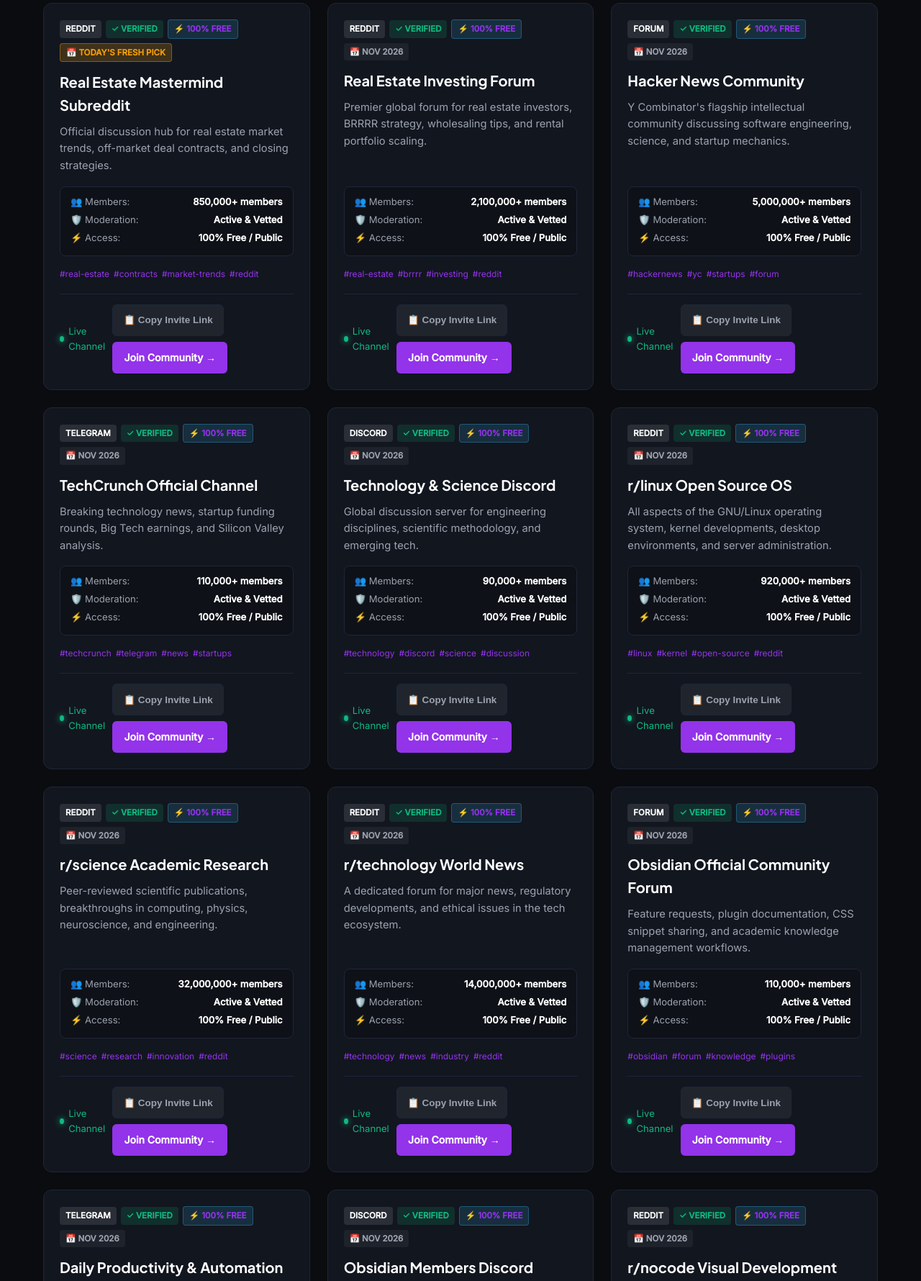
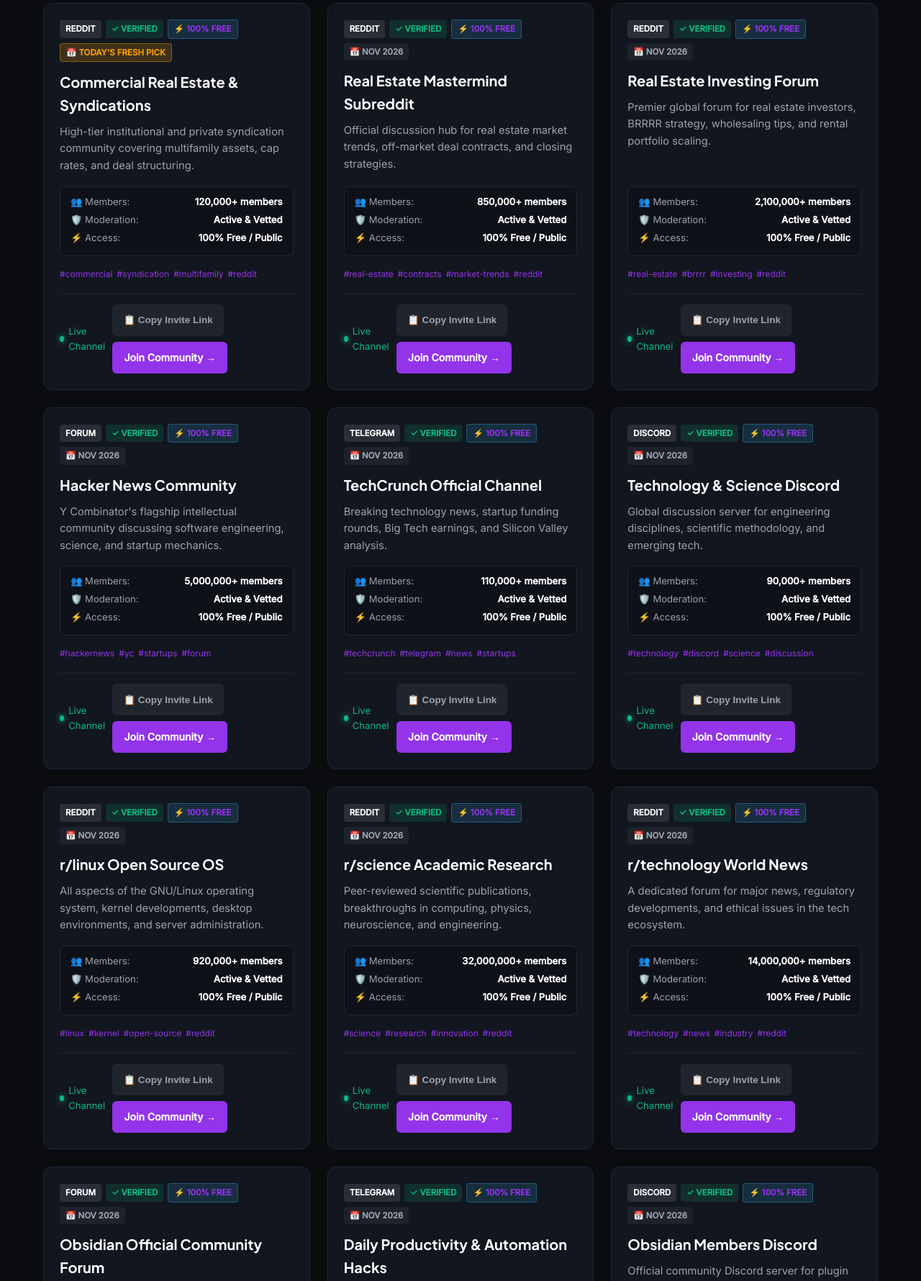
Before and after one commit to jibranpcccc/real-estate-notes-tax-lien-investing-hub, a plain HTML site: page index.html in a window 1280 px wide. Shown: the part 1231-3011 px from the top of the page at 72% size. Drawn offline with Linux system fonts and the light colour scheme.

Commit message:
feat(replenishment): fresh community links added - 2026-11-20 [skip ci]

```diff
--- a/index.html
+++ b/index.html
@@ -148,163 +148,163 @@
           {
             "@type": "ListItem",
             "position": 1,
+            "name": "Commercial Real Estate & Syndications",
+            "description": "High-tier institutional and private syndication community covering multifamily assets, cap rates, and deal structuring.",
+            "url": "https://www.reddit.com/r/CommercialRealEstate/"
+          },
+          {
+            "@type": "ListItem",
+            "position": 2,
             "name": "Real Estate Mastermind Subreddit",
             "description": "Official discussion hub for real estate market trends, off-market deal contracts, and closing strategies.",
             "url": "https://www.reddit.com/r/RealEstate/"
           },
           {
             "@type": "ListItem",
-            "position": 2,
+            "position": 3,
             "name": "Real Estate Investing Forum",
             "description": "Premier global forum for real estate investors, BRRRR strategy, wholesaling tips, and rental portfolio scaling.",
             "url": "https://www.reddit.com/r/realestateinvesting/"
           },
           {
             "@type": "ListItem",
-            "position": 3,
+            "position": 4,
             "name": "Hacker News Community",
             "description": "Y Combinator's flagship intellectual community discussing software engineering, science, and startup mechanics.",
             "url": "https://news.ycombinator.com"
           },
           {
             "@type": "ListItem",
-            "position": 4,
+            "position": 5,
             "name": "TechCrunch Official Channel",
             "description": "Breaking technology news, startup funding rounds, Big Tech earnings, and Silicon Valley analysis.",
             "url": "https://t.me/techcrunch"
           },
           {
             "@type": "ListItem",
-            "position": 5,
+            "position": 6,
             "name": "Technology & Science Discord",
             "description": "Global discussion server for engineering disciplines, scientific methodology, and emerging tech.",
             "url": "https://discord.gg/tech"
           },
           {
             "@type": "ListItem",
-            "position": 6,
+            "position": 7,
             "name": "r/linux Open Source OS",
             "description": "All aspects of the GNU/Linux operating system, kernel developments, desktop environments, and server administration.",
             "url": "https://www.reddit.com/r/linux/"
           },
           {
             "@type": "ListItem",
-            "position": 7,
+            "position": 8,
             "name": "r/science Academic Research",
             "description": "Peer-reviewed scientific publications, breakthroughs in computing, physics, neuroscience, and engineering.",
             "url": "https://www.reddit.com/r/science/"
           },
           {
             "@type": "ListItem",
-            "position": 8,
+            "position": 9,
             "name": "r/technology World News",
             "description": "A dedicated forum for major news, regulatory developments, and ethical issues in the tech ecosystem.",
             "url": "https://www.reddit.com/r/technology/"
           },
           {
             "@type": "ListItem",
-            "position": 9,
+            "position": 10,
             "name": "Obsidian Official Community Forum",
             "description": "Feature requests, plugin documentation, CSS snippet sharing, and academic knowledge management workflows.",
             "url": "https://forum.obsidian.md"
           },
           {
             "@type": "ListItem",
-            "position": 10,
+            "position": 11,
             "name": "Daily Productivity & Automation Hacks",
             "description": "Workflow automation blueprints, API webhooks, Zapier templates, and focus routines.",
             "url": "https://t.me/productivity_hacks"
           },
           {
             "@type": "ListItem",
-            "position": 11,
+            "position": 12,
             "name": "Obsidian Members Discord",
             "description": "Official community Discord server for plugin developers, theme creators, and second brain builders.",
             "url": "https://discord.gg/obsidian"
           },
           {
             "@type": "ListItem",
-            "position": 12,
+            "position": 13,
             "name": "r/nocode Visual Development",
             "description": "Building software, internal tools, and SaaS products with Webflow, Bubble, Zapier, and Make without code.",
             "url": "https://www.reddit.com/r/nocode/"
           },
           {
             "@type": "ListItem",
-            "position": 13,
+            "position": 14,
             "name": "r/productivity Systems & Habits",
             "description": "Time blocking techniques, deep work habits, morning routines, and digital workflow optimization.",
             "url": "https://www.reddit.com/r/productivity/"
           },
           {
             "@type": "ListItem",
-            "position": 14,
+            "position": 15,
             "name": "r/Notion Workspace Architects",
             "description": "Template sharing, formula 2.0 tutorials, GTD dashboards, and Notion database relation architecture.",
             "url": "https://www.reddit.com/r/Notion/"
           },
           {
             "@type": "ListItem",
-            "position": 15,
+            "position": 16,
             "name": "r/ObsidianMD Personal Knowledge",
             "description": "Discussions on Markdown vaults, Zettelkasten methods, Dataview queries, graph theory, and local-first notes.",
             "url": "https://www.reddit.com/r/ObsidianMD/"
           },
           {
             "@type": "ListItem",
-            "position": 16,
+            "position": 17,
             "name": "Bogleheads Forum Community",
             "description": "The gold standard forum for passive indexing, low-cost asset allocation, and Jack Bogle's investing philosophy.",
             "url": "https://bogleheads.org/forum/"
           },
           {
             "@type": "ListItem",
-            "position": 17,
+            "position": 18,
             "name": "Bloomberg Market Feed Channel",
             "description": "Rapid market headlines, Federal Reserve rate decisions, treasury yields, and global commodity moves.",
             "url": "https://t.me/bloomberg"
           },
           {
             "@type": "ListItem",
-            "position": 18,
+            "position": 19,
             "name": "r/wallstreetbets Alpha & Options",
             "description": "High-volatility trading discussions, market momentum plays, options strategies, and viral retail sentiment.",
             "url": "https://www.reddit.com/r/wallstreetbets/"
           },
           {
             "@type": "ListItem",
-            "position": 19,
+            "position": 20,
             "name": "r/financialindependence FIRE Hub",
             "description": "Community dedicated to Financial Independence, Retire Early (FIRE) strategies, safe withdrawal rates, and frugality.",
             "url": "https://www.reddit.com/r/financialindependence/"
           },
           {
             "@type": "ListItem",
-            "position": 20,
+            "position": 21,
             "name": "r/personalfinance Money Management",
             "description": "The world's largest personal finance community covering budgeting, high-yield cash, 401(k)s, and tax efficiency.",
             "url": "https://www.reddit.com/r/personalfinance/"
           },
           {
             "@type": "ListItem",
-            "position": 21,
+            "position": 22,
             "name": "r/stocks Market News",
             "description": "Real-time market discussions, earnings reports, analyst ratings, and macroeconomic trends.",
             "url": "https://www.reddit.com/r/stocks/"
           },
           {
             "@type": "ListItem",
-            "position": 22,
+            "position": 23,
             "name": "r/investing Long Term Wealth",
             "description": "Discussion on macroeconomics, fundamental equity valuation, indexing strategies, and long-term portfolio allocation.",
             "url": "https://www.reddit.com/r/investing/"
-          },
-          {
-            "@type": "ListItem",
-            "position": 23,
-            "name": "Commercial Real Estate & Syndications",
-            "description": "High-tier institutional and private syndication community covering multifamily assets, cap rates, and deal structuring.",
-            "url": "https://www.reddit.com/r/CommercialRealEstate/"
           },
           {
             "@type": "ListItem",
@@ -615,12 +615,36 @@
         </div>
         <div id="vetted-communities" class="grid">
 
-        <div id="community-card-1" class="card" data-platform="reddit" data-category="real estate">
+        <div id="community-card-1" class="card" data-platform="reddit" data-category="commercial">
             <div class="card-header">
                 <span class="badge badge-platform">Reddit</span>
                 <span class="badge badge-verified">✓ Verified</span>
                 <span class="badge badge-free">⚡ 100% Free</span>
                 <span class="badge badge-date" style="background: rgba(245, 158, 11, 0.2); color: #f59e0b; border: 1px solid rgba(245, 158, 11, 0.4); font-weight: 700;">📅 Today's Fresh Pick</span>
+            </div>
+            <h3 class="card-title">Commercial Real Estate & Syndications</h3>
+            <p class="card-desc">High-tier institutional and private syndication community covering multifamily assets, cap rates, and deal structuring.</p>
+            <div class="spec-matrix">
+                <div class="spec-row"><span>👥 Members:</span> <strong>120,000+ members</strong></div>
+                <div class="spec-row"><span>🛡️ Moderation:</span> <strong>Active & Vetted</strong></div>
+                <div class="spec-row"><span>⚡ Access:</span> <strong>100% Free / Public</strong></div>
+            </div>
+            <div class="tags-row"><span class="tag">#commercial</span><span class="tag">#syndication</span><span class="tag">#multifamily</span><span class="tag">#reddit</span></div>
+            <div class="card-footer">
+                <span class="activity-pulse"><span class="pulse-dot"></span> Live Channel</span>
+                <div class="card-actions">
+                    <button class="btn-copy-invite" onclick="copyInviteLink(event, 'https://www.reddit.com/r/CommercialRealEstate/')">📋 Copy Invite Link</button>
+                    <a href="https://www.reddit.com/r/CommercialRealEstate/" target="_blank" rel="noopener noreferrer" class="btn-join">Join Community →</a>
+                </div>
+            </div>
+        </div>
+
+        <div id="community-card-2" class="card" data-platform="reddit" data-category="real estate">
+            <div class="card-header">
+                <span class="badge badge-platform">Reddit</span>
+                <span class="badge badge-verified">✓ Verified</span>
+                <span class="badge badge-free">⚡ 100% Free</span>
+                <span class="badge badge-date">📅 Nov 2026</span>
             </div>
             <h3 class="card-title">Real Estate Mastermind Subreddit</h3>
             <p class="card-desc">Official discussion hub for real estate market trends, off-market deal contracts, and closing strategies.</p>
@@ -639,7 +663,7 @@
             </div>
         </div>
 
-        <div id="community-card-2" class="card" data-platform="reddit" data-category="real estate">
+        <div id="community-card-3" class="card" data-platform="reddit" data-category="real estate">
             <div class="card-header">
                 <span class="badge badge-platform">Reddit</span>
                 <span class="badge badge-verified">✓ Verified</span>
@@ -663,7 +687,7 @@
             </div>
         </div>
 
-        <div id="community-card-3" class="card" data-platform="forum" data-category="computer science & startups">
+        <div id="community-card-4" class="card" data-platform="forum" data-category="computer science & startups">
             <div class="card-header">
                 <span class="badge badge-platform">Forum</span>
                 <span class="badge badge-verified">✓ Verified</span>
@@ -687,7 +711,7 @@
             </div>
         </div>
 
-        <div id="community-card-4" class="card" data-platform="telegram" data-category="tech news">
+        <div id="community-card-5" class="card" data-platform="telegram" data-category="tech news">
             <div class="card-header">
                 <span class="badge badge-platform">Telegram</span>
                 <span class="badge badge-verified">✓ Verified</span>
@@ -711,7 +735,7 @@
             </div>
         </div>
 
-        <div id="community-card-5" class="card" data-platform="discord" data-category="tech discussion">
+        <div id="community-card-6" class="card" data-platform="discord" data-category="tech discussion">
             <div class="card-header">
                 <span class="badge badge-platform">Discord</span>
                 <span class="badge badge-verified">✓ Verified</span>
@@ -735,7 +759,7 @@
             </div>
         </div>
 
-        <div id="community-card-6" class="card" data-platform="reddit" data-category="linux & os">
+        <div id="community-card-7" class="card" data-platform="reddit" data-category="linux & os">
             <div class="card-header">
                 <span class="badge badge-platform">Reddit</span>
                 <span class="badge badge-verified">✓ Verified</span>
@@ -759,7 +783,7 @@
             </div>
         </div>
 
-        <div id="community-card-7" class="card" data-platform="reddit" data-category="science & innovation">
+        <div id="community-card-8" class="card" data-platform="reddit" data-category="science & innovation">
             <div class="card-header">
                 <span class="badge badge-platform">Reddit</span>
                 <span class="badge badge-verified">✓ Verified</span>
@@ -783,7 +807,7 @@
             </div>
         </div>
 
-        <div id="community-card-8" class="card" data-platform="reddit" data-category="tech news">
+        <div id="community-card-9" class="card" data-platform="reddit" data-category="tech news">
             <div class="card-header">
                 <span class="badge badge-platform">Reddit</span>
                 <span class="badge badge-verified">✓ Verified</span>
@@ -807,7 +831,7 @@
             </div>
         </div>
 
-        <div id="community-card-9" class="card" data-platform="forum" data-category="knowledge management">
+        <div id="community-card-10" class="card" data-platform="forum" data-category="knowledge management">
             <div class="card-header">
                 <span class="badge badge-platform">Forum</span>
                 <span class="badge badge-verified">✓ Verified</span>
@@ -831,7 +855,7 @@
             </div>
         </div>
 
-        <div id="community-card-10" class="card" data-platform="telegram" data-category="automation">
+        <div id="community-card-11" class="card" data-platform="telegram" data-category="automation">
             <div class="card-header">
                 <span class="badge badge-platform">Telegram</span>
                 <span class="badge badge-verified">✓ Verified</span>
@@ -855,7 +879,7 @@
             </div>
         </div>
 
-        <div id="community-card-11" class="card" data-platform="discord" data-category="knowledge management">
+        <div id="community-card-12" class="card" data-platform="discord" data-category="knowledge management">
             <div class="card-header">
                 <span class="badge badge-platform">Discord</span>
                 <span class="badge badge-verified">✓ Verified</span>
@@ -879,7 +903,7 @@
             </div>
         </div>
 
-        <div id="community-card-12" class="card" data-platform="reddit" data-category="no-code & automation">
+        <div id="community-card-13" class="card" data-platform="reddit" data-category="no-code & automation">
             <div class="card-header">
                 <span class="badge badge-platform">Reddit</span>
                 <span class="badge badge-verified">✓ Verified</span>
@@ -903,7 +927,7 @@
             </div>
         </div>
 
-        <div id="community-card-13" class="card" data-platform="reddit" data-category="personal productivity">
+        <div id="community-card-14" class="card" data-platform="reddit" data-category="personal productivity">
             <div class="card-header">
                 <span class="badge badge-platform">Reddit</span>
                 <span class="badge badge-verified">✓ Verified</span>
@@ -927,7 +951,7 @@
             </div>
         </div>
 
-        <div id="community-card-14" class="card" data-platform="reddit" data-category="productivity systems">
+        <div id="community-card-15" class="card" data-platform="reddit" data-category="productivity systems">
             <div class="card-header">
                 <span class="badge badge-platform">Reddit</span>
                 <span class="badge badge-verified">✓ Verified</span>
@@ -951,7 +975,7 @@
             </div>
         </div>
 
-        <div id="community-card-15" class="card" data-platform="reddit" data-category="knowledge management">
+        <div id="community-card-16" class="card" data-platform="reddit" data-category="knowledge management">
             <div class="card-header">
                 <span class="badge badge-platform">Reddit</span>
                 <span class="badge badge-verified">✓ Verified</span>
@@ -975,7 +999,7 @@
             </div>
         </div>
 
-        <div id="community-card-16" class="card" data-platform="forum" data-category="passive investing">
+        <div id="community-card-17" class="card" data-platform="forum" data-category="passive investing">
             <div class="card-header">
                 <span class="badge badge-platform">Forum</span>
                 <span class="badge badge-verified">✓ Verified</span>
@@ -999,7 +1023,7 @@
             </div>
         </div>
 
-        <div id="community-card-17" class="card" data-platform="telegram" data-category="market news">
+        <div id="community-card-18" class="card" data-platform="telegram" data-category="market news">
             <div class="card-header">
                 <span class="badge badge-platform">Telegram</span>
                 <span class="badge badge-verified">✓ Verified</span>
@@ -1023,7 +1047,7 @@
             </div>
         </div>
 
-        <div id="community-card-18" class="card" data-platform="reddit" data-category="trading">
+        <div id="community-card-19" class="card" data-platform="reddit" data-category="trading">
             <div class="card-header">
                 <span class="badge badge-platform">Reddit</span>
                 <span class="badge badge-verified">✓ Verified</span>
@@ -1047,7 +1071,7 @@
             </div>
         </div>
 
-        <div id="community-card-19" class="card" data-platform="reddit" data-category="financial independence">
+        <div id="community-card-20" class="card" data-platform="reddit" data-category="financial independence">
             <div class="card-header">
                 <span class="badge badge-platform">Reddit</span>
                 <span class="badge badge-verified">✓ Verified</span>
@@ -1071,7 +1095,7 @@
             </div>
         </div>
 
-        <div id="community-card-20" class="card" data-platform="reddit" data-category="personal finance">
+        <div id="community-card-21" class="card" data-platform="reddit" data-category="personal finance">
             <div class="card-header">
                 <span class="badge badge-platform">Reddit</span>
                 <span class="badge badge-verified">✓ Verified</span>
@@ -1095,7 +1119,7 @@
             </div>
         </div>
 
-        <div id="community-card-21" class="card" data-platform="reddit" data-category="stock market">
+        <div id="community-card-22" class="card" data-platform="reddit" data-category="stock market">
             <div class="card-header">
                 <span class="badge badge-platform">Reddit</span>
                 <span class="badge badge-verified">✓ Verified</span>
@@ -1119,7 +1143,7 @@
             </div>
         </div>
 
-        <div id="community-card-22" class="card" data-platform="reddit" data-category="investing">
+        <div id="community-card-23" class="card" data-platform="reddit" data-category="investing">
             <div class="card-header">
                 <span class="badge badge-platform">Reddit</span>
                 <span class="badge badge-verified">✓ Verified</span>
@@ -1139,30 +1163,6 @@
                 <div class="card-actions">
                     <button class="btn-copy-invite" onclick="copyInviteLink(event, 'https://www.reddit.com/r/investing/')">📋 Copy Invite Link</button>
                     <a href="https://www.reddit.com/r/investing/" target="_blank" rel="noopener noreferrer" class="btn-join">Join Community →</a>
-                </div>
-            </div>
-        </div>
-
-        <div id="community-card-23" class="card" data-platform="reddit" data-category="commercial">
-            <div class="card-header">
-                <span class="badge badge-platform">Reddit</span>
-                <span class="badge badge-verified">✓ Verified</span>
-                <span class="badge badge-free">⚡ 100% Free</span>
-                <span class="badge badge-date">📅 Nov 2026</span>
-            </div>
-            <h3 class="card-title">Commercial Real Estate & Syndications</h3>
-            <p class="card-desc">High-tier institutional and private syndication community covering multifamily assets, cap rates, and deal structuring.</p>
-            <div class="spec-matrix">
-                <div class="spec-row"><span>👥 Members:</span> <strong>120,000+ members</strong></div>
-                <div class="spec-row"><span>🛡️ Moderation:</span> <strong>Active & Vetted</strong></div>
-                <div class="spec-row"><span>⚡ Access:</span> <strong>100% Free / Public</strong></div>
-            </div>
-            <div class="tags-row"><span class="tag">#commercial</span><span class="tag">#syndication</span><span class="tag">#multifamily</span><span class="tag">#reddit</span></div>
-            <div class="card-footer">
-                <span class="activity-pulse"><span class="pulse-dot"></span> Live Channel</span>
-                <div class="card-actions">
-                    <button class="btn-copy-invite" onclick="copyInviteLink(event, 'https://www.reddit.com/r/CommercialRealEstate/')">📋 Copy Invite Link</button>
-                    <a href="https://www.reddit.com/r/CommercialRealEstate/" target="_blank" rel="noopener noreferrer" class="btn-join">Join Community →</a>
                 </div>
             </div>
         </div>
```
Also changed, not shown: data/groups.json (+20 -19 lines), feed.xml (+9 -9 lines).
